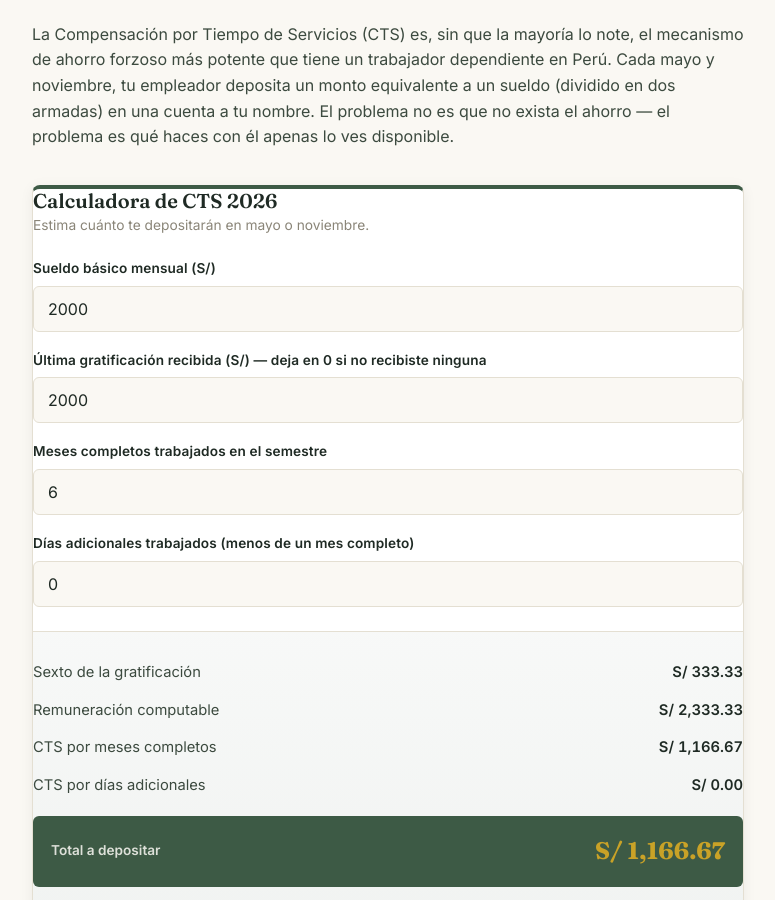
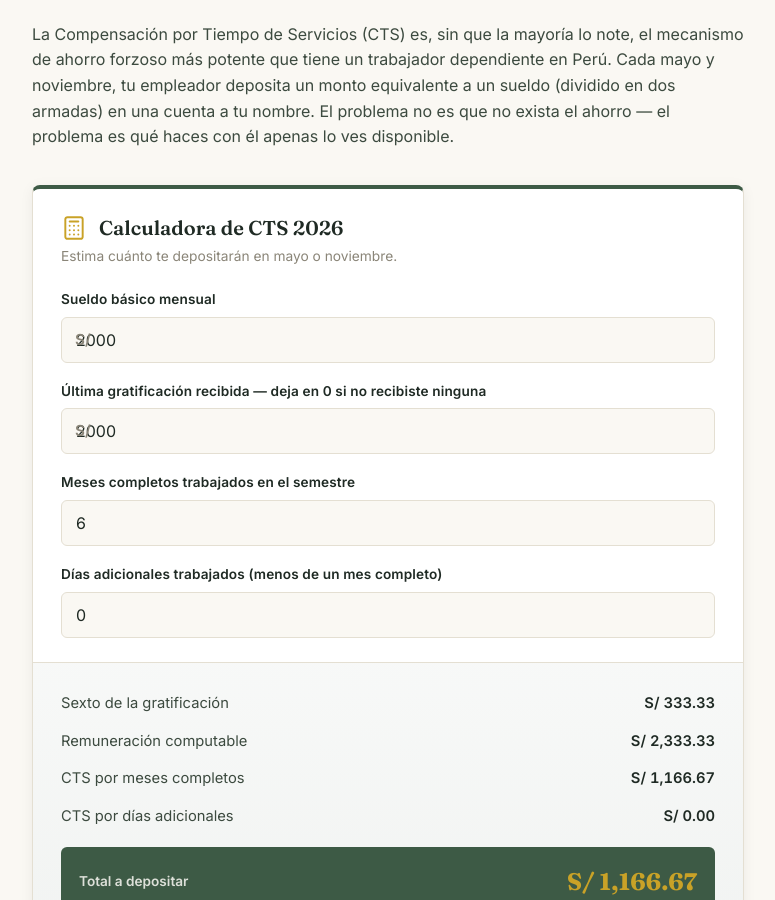
Before and after one commit to cguillenh22/modoahorro, a Jekyll site: the page built from _articulos/fondo-emergencia-cts.html, in a window 1280 px wide and 900 px high, scrolled down 463 px. Shown: the whole window, without its empty margins (252-1027 px from the left). Built offline with Jekyll 4.4.1, drawn with Linux system fonts in a browser that asks for light colours.

Commit message:
Update fondo-emergencia-cts.html

```diff
--- a/_articulos/fondo-emergencia-cts.html
+++ b/_articulos/fondo-emergencia-cts.html
@@ -9,17 +9,27 @@
     <p>La Compensación por Tiempo de Servicios (CTS) es, sin que la mayoría lo note, el mecanismo de ahorro forzoso más potente que tiene un trabajador dependiente en Perú. Cada mayo y noviembre, tu empleador deposita un monto equivalente a un sueldo (dividido en dos armadas) en una cuenta a tu nombre. El problema no es que no exista el ahorro — el problema es qué haces con él apenas lo ves disponible.</p>
 
     <div class="calc-widget">
-      <h3>Calculadora de CTS 2026</h3>
+      <div class="calc-widget-inner">
+      <div class="calc-header">
+        <svg width="26" height="26" viewBox="0 0 24 24" fill="none" stroke="#C9A227" stroke-width="1.8" stroke-linecap="round" stroke-linejoin="round"><rect x="4" y="2" width="16" height="20" rx="2"/><line x1="8" y1="6" x2="16" y2="6"/><line x1="8" y1="10" x2="8" y2="10"/><line x1="12" y1="10" x2="12" y2="10"/><line x1="16" y1="10" x2="16" y2="10"/><line x1="8" y1="14" x2="8" y2="14"/><line x1="12" y1="14" x2="12" y2="14"/><line x1="16" y1="14" x2="16" y2="14"/><line x1="8" y1="18" x2="8" y2="18"/><line x1="12" y1="18" x2="12" y2="18"/><line x1="16" y1="18" x2="16" y2="18"/></svg>
+        <h3>Calculadora de CTS 2026</h3>
+      </div>
       <p class="calc-subtitle">Estima cuánto te depositarán en mayo o noviembre.</p>
 
       <div class="calc-field">
-        <label for="cts-sueldo">Sueldo básico mensual (S/)</label>
-        <input type="number" id="cts-sueldo" min="0" step="0.01" value="2000" inputmode="decimal">
+        <label for="cts-sueldo">Sueldo básico mensual</label>
+        <div class="calc-input-wrapper">
+          <span class="calc-prefix">S/</span>
+          <input type="number" id="cts-sueldo" min="0" step="0.01" value="2000" inputmode="decimal">
+        </div>
       </div>
 
       <div class="calc-field">
-        <label for="cts-gratif">Última gratificación recibida (S/) — deja en 0 si no recibiste ninguna</label>
-        <input type="number" id="cts-gratif" min="0" step="0.01" value="2000" inputmode="decimal">
+        <label for="cts-gratif">Última gratificación recibida — deja en 0 si no recibiste ninguna</label>
+        <div class="calc-input-wrapper">
+          <span class="calc-prefix">S/</span>
+          <input type="number" id="cts-gratif" min="0" step="0.01" value="2000" inputmode="decimal">
+        </div>
       </div>
 
       <div class="calc-field">
@@ -43,6 +53,7 @@
       </div>
 
       <p class="calc-note">Fórmula: (remuneración computable ÷ 12) × meses + (remuneración computable ÷ 360) × días. La remuneración computable incluye 1/6 de tu última gratificación. Estimado referencial — verifica tu caso específico con RR.HH.</p>
+      </div>
     </div>
 
     <h2>Por qué la CTS no es "plata extra"</h2>
```
